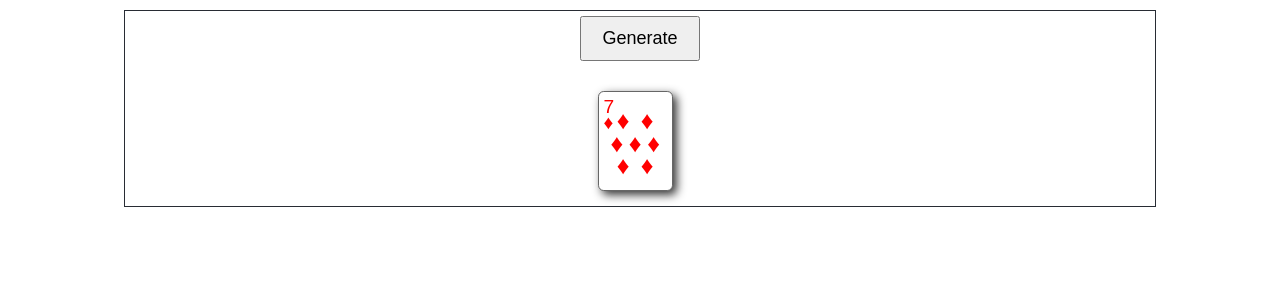
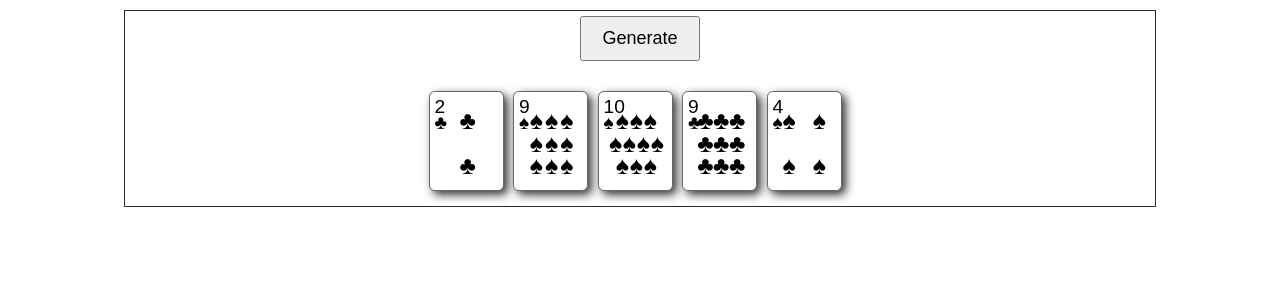
Before and after one commit to PEnluQ/lab_54_Amantur_Kadyrkulov_Beksultan_Kadyrbekov_Kutman_Sulaimanov, a React (Create React App) app: page / in a window 1280 px wide. Shown: the top 300 px of the page. Built offline with nearby package versions, Linux system fonts and the light colour scheme.

Commit message:
dafasfadsf

```diff
--- a/src/Card.css
+++ b/src/Card.css
@@ -1,12 +1,24 @@
+/**
+ * Styles for CSS Playing Cards
+ *
+ * @author   Anika Henke <anika@selfthinker.org>
+ * @license  CC BY-SA [http://creativecommons.org/licenses/by-sa/3.0]
+ * @version  2011-06-14
+ * @link     http://selfthinker.github.com/CSS-Playing-Cards/
+ */
+
+/* card itself
+********************************************************************/
+
 .playingCards .card {
     display: inline-block;
     width: 3.3em;
     height: 4.6em;
     border: 1px solid #666;
-    border-radius: .3em;
     -moz-border-radius: .3em;
     -webkit-border-radius: .3em;
     -khtml-border-radius: .3em;
+    border-radius: .3em;
     padding: .25em;
     margin: 0 .5em .5em 0;
     text-align: center;
--- /dev/null
+++ b/src/CardDesk.js
@@ -0,0 +1,38 @@
+class CardDesk {
+    constructor(){
+        this.generatedCards = [];
+        this.ranks = [2, 3, 4, 5, 6, 7, 8, 9, 10, 'j', 'q', 'k', 'a'];
+        this.suits = ['♦', '♥', '♠', '♣'];
+    }
+    getCards(){
+        for(let i = 0; i < 5;){
+            let rank = this.ranks[Math.floor(Math.random() * this.ranks.length)];
+            let suit = this.suits[Math.floor(Math.random() * this.suits.length)];
+            let suitName;
+            switch (suit) {
+                case '♦':
+                    suitName = 'diams';
+                    break;
+                case '♥':
+                    suitName = 'hearts';
+                    break;
+                case '♠':
+                    suitName = 'spades';
+                    break;
+                case '♣':
+                    suitName = 'clubs';
+                    break;
+                default:
+                    console.error('Error occured');
+            }
+            let newCard = {rank, suit, suitName};
+            for(let key of this.generatedCards){}
+
+
+            this.generatedCards.push(newCard);
+            i++;
+        }
+        return this.generatedCards;
+    }
+}
+export default CardDesk;
--- a/src/Components/PlayingCards/PlayingCards.css
+++ b/src/Components/PlayingCards/PlayingCards.css
@@ -9,3 +9,6 @@
     padding: 10px 20px;
     font-size: 18px;
 }
+.playingCards .rank{
+    text-transform: uppercase;
+}
--- a/src/Components/PlayingCards/PlayingCards.js
+++ b/src/Components/PlayingCards/PlayingCards.js
@@ -1,57 +1,31 @@
 import React from 'react';
 import Card from "../Card/Card";
-import './PlayingCards.css'
-class PlayingCards extends React.Component{
-    state = {
-        generatedCards: [],
-        ranks: [1, 2, 3, 4, 5, 6, 7, 8, 9, 10, 'J', 'Q', 'K', 'A'],
-        suits: ['♦', '♥', '♠', '♣'],
-    };
-    generate = () => {
-        let generatedCards = [];
-        for(let i = 0; i < 5;){
-            let rank = this.state.ranks[Math.floor(Math.random() * this.state.ranks.length)];
-            let suit = this.state.suits[Math.floor(Math.random() * this.state.suits.length)];
-            let suitName;
-            switch (suit) {
-                case '♦':
-                    suitName = 'diams';
-                    break;
-                case '♥':
-                    suitName = 'heart';
-                    break;
-                case '♠':
-                    suitName = 'spades';
-                    break;
-                case '♣':
-                    suitName = 'clubs';
-                    break;
-                default:
-                    console.error('Error occured');
-            }
-            let newCard = {rank, suit, suitName};
-            console.log(newCard);
-            if(generatedCards.includes(newCard.rank)){
-                continue;
-            }
-            generatedCards.push(newCard);
-            i++;
-        }
-        console.log(generatedCards);
-    };
-    render() {
+import './PlayingCards.css';
+import CardDesk from "../../CardDesk";
+
+
+function PlayingCards(props) {
+    const deck = new CardDesk();
+    const cards = deck.getCards();
+    console.log(cards);
     let rank = '7';
     let suit = 'diams';
     let suitS = '♦';
     let className = 'card rank-' + rank + ' ' + suit;
+
     return(
         <div className='playingCards'>
-                <button type='button' onClick={this.generate}>Generate</button>
+            <button type='button' onClick={() => console.log(deck.getCards())}>Generate</button>
             <br/>
-                <Card className={className} rank={rank} suit={suitS}/>
+            {cards.map((card, index) => (
+                <Card
+                    key={index}
+                    className={`card rank-${card.rank} ${card.suitName}`}
+                    rank={card.rank}
+                    suit={card.suit}/>
+            ))}
         </div>
     );
 }
-}
 
 export default PlayingCards;
```
Lines whose indentation alone changed are shown as unchanged.
